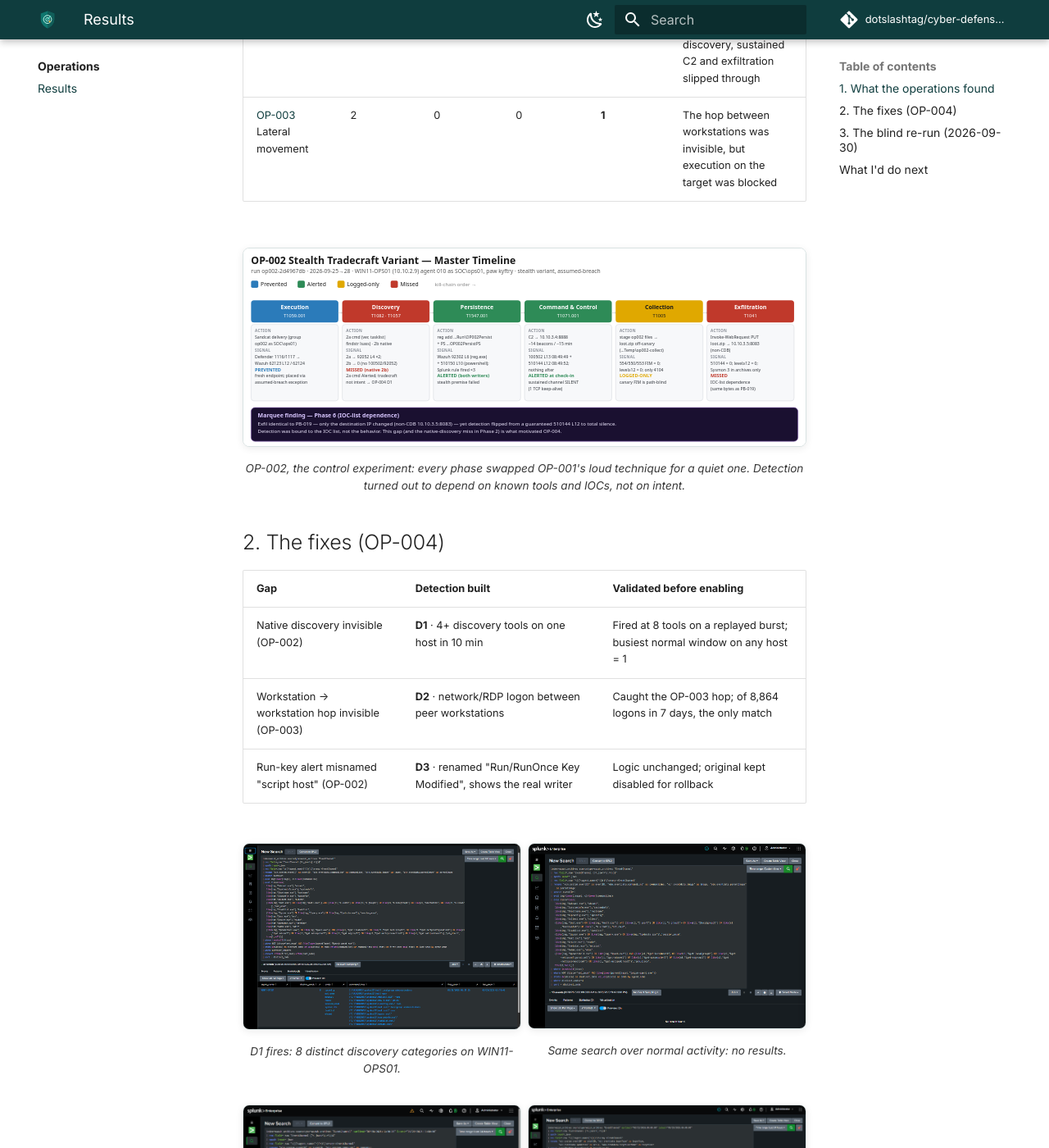
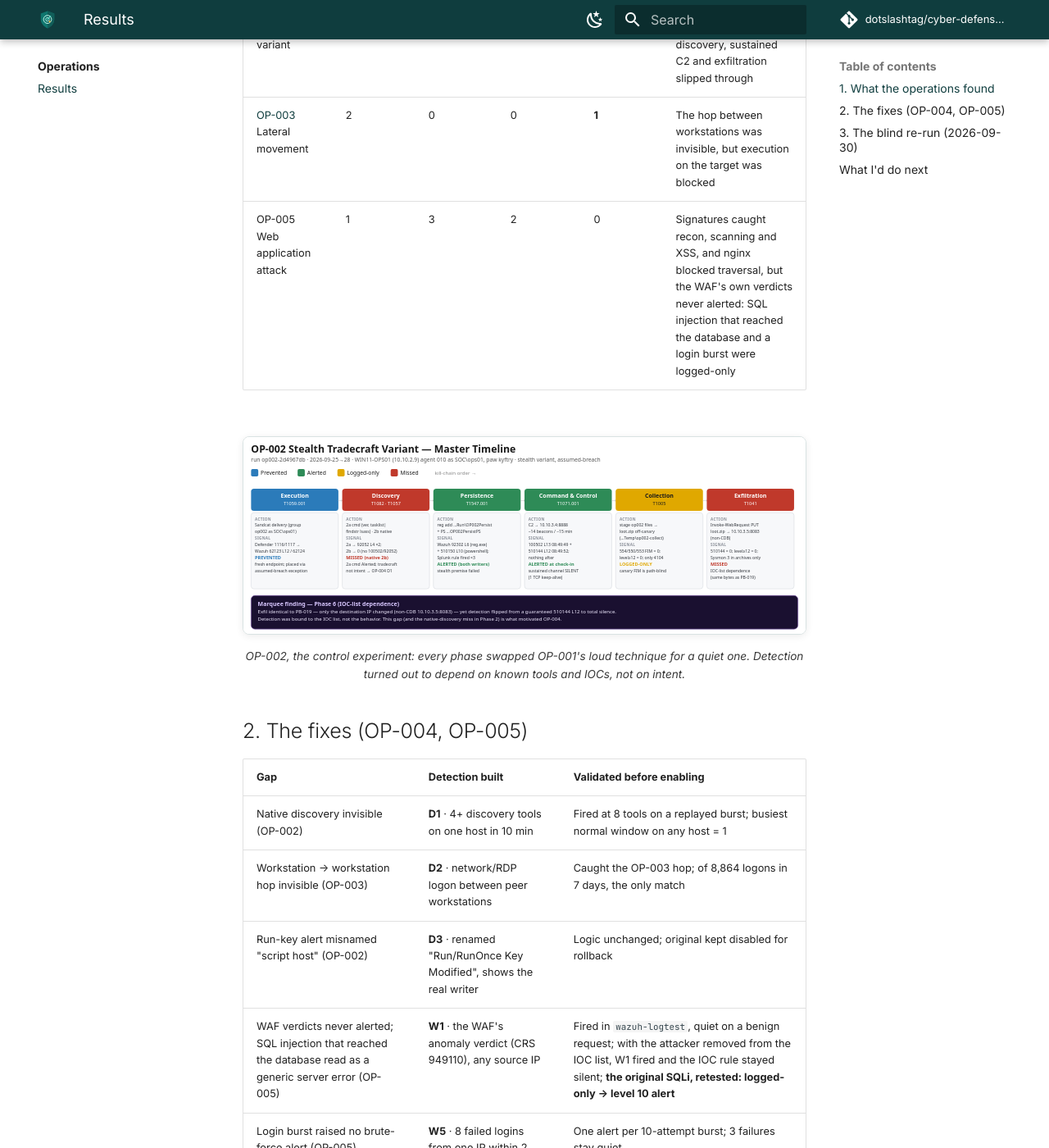
Before and after one commit to dotslashtag/cyber-defense-lab, an MkDocs documentation site: the page built from docs/operations/results.md, in a window 1280 px wide and 1400 px high, scrolled down 614 px. Shown: the whole window at 82% size. Built offline with MkDocs 1.6.1 and Material for MkDocs 9.7.7, drawn with Linux system fonts in a browser that asks for light colours; comment, search, counter and statistics services are not loaded; some of the changed text lies outside the part shown.

Commit message:
Docs(results): OP-005 scores and the W1/W5 fixes
OP-005: Prevented 1, Alerted 3, Logged-only 2, Missed 0 (6 of 6 phases, verified in Splunk). Fixes table adds W1 (incl. the SQLi retest) and W5. Refs #66

```diff
--- a/docs/operations/results.md
+++ b/docs/operations/results.md
@@ -16,6 +16,7 @@ Each phase of each operation was scored by its best outcome.
 | [OP-001](../casebook/op-001-commodity-intrusion.md) Commodity intrusion | 1 | 5 | 1 | 0 | Loud attacker: mostly caught, but the malware launch was buried in a noisy rule |
 | [OP-002](../casebook/op-002-stealth-tradecraft.md) Quiet variant | 1 | 5 (1 buried) | 1 | **3** | Same attack done quietly: native discovery, sustained C2 and exfiltration slipped through |
 | [OP-003](../casebook/op-003-lateral-movement.md) Lateral movement | 2 | 0 | 0 | **1** | The hop between workstations was invisible, but execution on the target was blocked |
+| OP-005 Web application attack | 1 | 3 | 2 | 0 | Signatures caught recon, scanning and XSS, and nginx blocked traversal, but the WAF's own verdicts never alerted: SQL injection that reached the database and a login burst were logged-only |
 
 <!-- LAYOUT: full-width image. Keep the <figure> lines; edit the image path ( ) or the caption text -->
 <figure class="cdl-wide" markdown>
@@ -24,13 +25,15 @@ Each phase of each operation was scored by its best outcome.
 for a quiet one. Detection turned out to depend on known tools and IOCs, not on intent.</figcaption>
 </figure>
 
-## 2. The fixes (OP-004)
+## 2. The fixes (OP-004, OP-005)
 
 | Gap | Detection built | Validated before enabling |
 |---|---|---|
 | Native discovery invisible (OP-002) | **D1** · 4+ discovery tools on one host in 10 min | Fired at 8 tools on a replayed burst; busiest normal window on any host = 1 |
 | Workstation → workstation hop invisible (OP-003) | **D2** · network/RDP logon between peer workstations | Caught the OP-003 hop; of 8,864 logons in 7 days, the only match |
 | Run-key alert misnamed "script host" (OP-002) | **D3** · renamed "Run/RunOnce Key Modified", shows the real writer | Logic unchanged; original kept disabled for rollback |
+| WAF verdicts never alerted; SQL injection that reached the database read as a generic server error (OP-005) | **W1** · the WAF's anomaly verdict (CRS 949110), any source IP | Fired in `wazuh-logtest`, quiet on a benign request; with the attacker removed from the IOC list, W1 fired and the IOC rule stayed silent; **the original SQLi, retested: logged-only → level 10 alert** |
+| Login burst raised no brute-force alert (OP-005) | **W5** · 8 failed logins from one IP within 2 minutes | One alert per 10-attempt burst; 3 failures stay quiet |
 
 <!-- LAYOUT: image grid (side by side). Keep this line and the matching </div> below; edit the images and captions inside -->
 <div class="grid" markdown>
```
